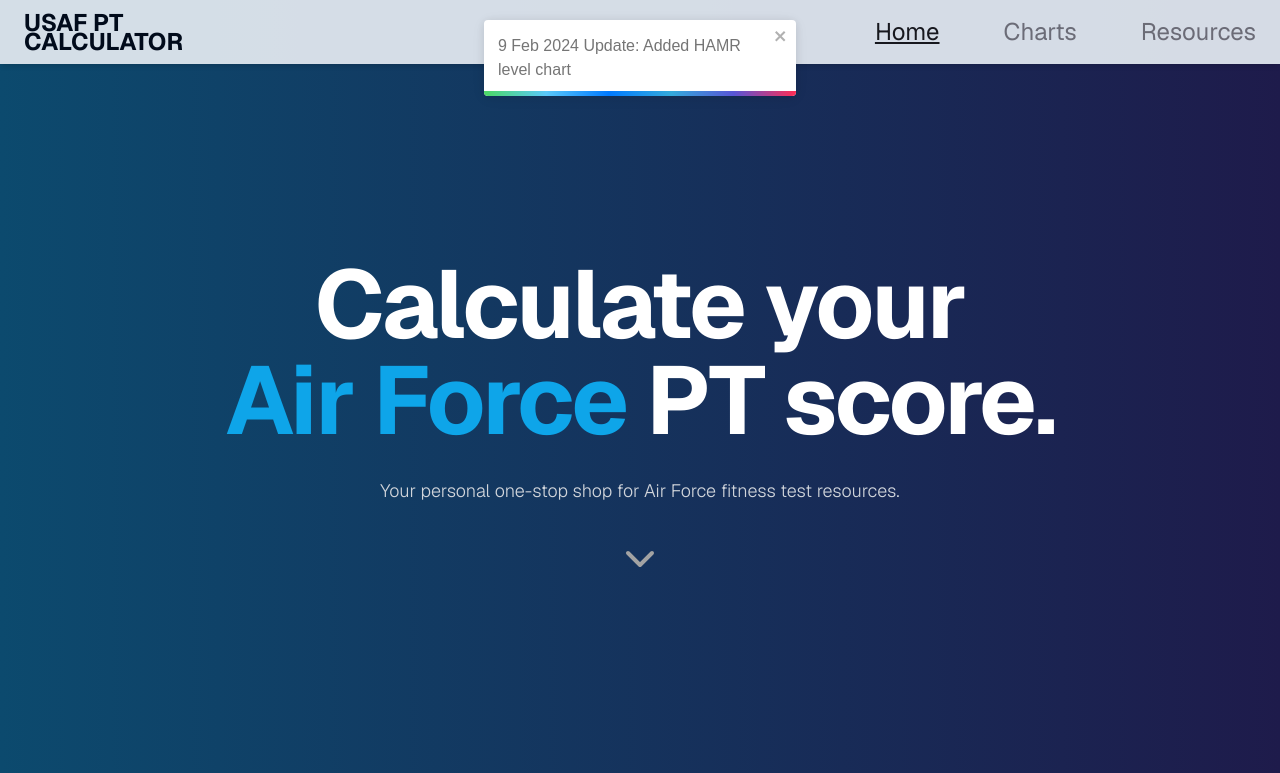
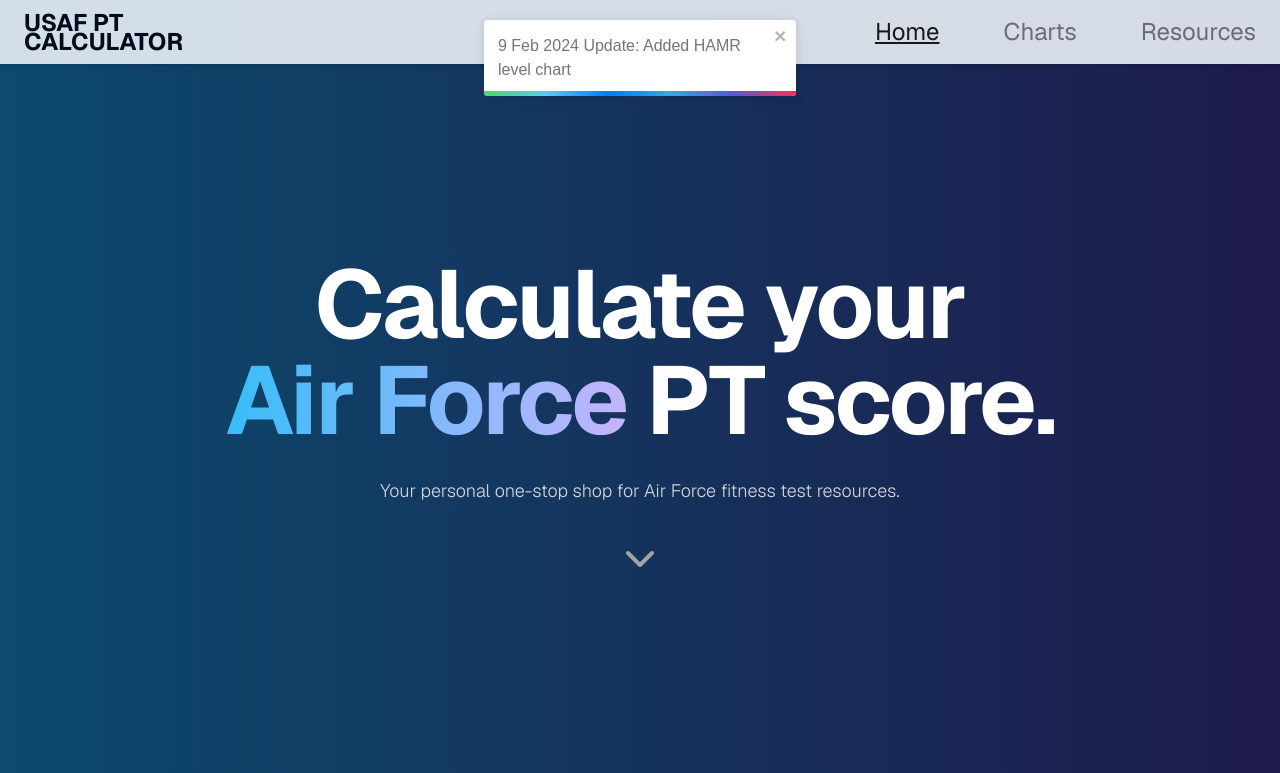
Before and after one commit to ronnieima/usaf-pt-calculator, a Next.js app: page / in a window 1280 px wide. Shown: the top 773 px of the page. Built offline with nearby package versions, Linux system fonts and the light colour scheme; what next-cloudinary would draw is missing.

Commit message:
add gradient to header

```diff
--- a/src/components/Header.tsx
+++ b/src/components/Header.tsx
@@ -4,14 +4,17 @@ import Link from 'next/link';
 
 const Header = () => {
   return (
-    <header className="flex animate-fade-down flex-col items-center justify-center gap-8 px-2 py-20 text-center sm:px-16 md:py-48">
+    <header className="animate-fade-down flex flex-col items-center justify-center gap-8 px-2 py-20 text-center sm:px-16 md:py-48">
       <h1
         className="
-       text-7xl font-bold tracking-tight text-shadow-lg lg:text-8xl"
+       text-shadow-lg text-7xl font-bold tracking-tight lg:text-8xl"
       >
         Calculate your
         <br />
-        <span className="text-sky-500">Air Force</span> PT score.
+        <span className="bg-gradient-to-r from-sky-400 to-violet-300 bg-clip-text text-transparent">
+          Air Force
+        </span>{' '}
+        PT score.
       </h1>
       <p className="max-w-prose text-lg font-light leading-tight text-gray-300">
         Your personal one-stop shop for Air Force fitness test resources.
```
